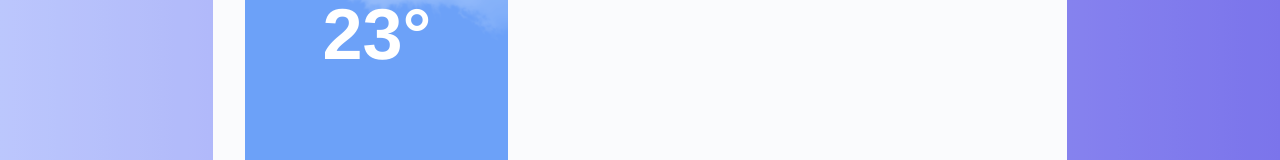
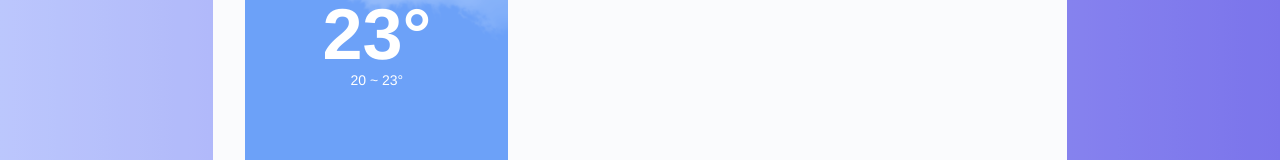
Before and after one commit to wyang0917/weather-app, a React (Create React App) app: page / in a window 1280 px wide. Shown: the part 258-418 px from the top of the page. Built offline with nearby package versions, Linux system fonts and the light colour scheme; a web font is replaced by a local one.

Commit message:
update TemperatureRange

```diff
--- a/src/components/WeatherCard/CurrentCity/CurrentCity.js
+++ b/src/components/WeatherCard/CurrentCity/CurrentCity.js
@@ -1,20 +1,23 @@
 import React from 'react'
 import bg from '../../../assets/background/Cloudy_day_background.png'
 import CurrentDate from '../CurrentDate'
-import CityName from '../CityName/CityName';
-import Temperature from './Temperature/Temperature';
+import CityName from '../CityName';
+import Temperature from './Temperature';
+import TemperatureRange from '../TemperatureRange';
 
 const CurrentCity = () => {
   console.log('currentcity');
   const CurrentCityDateFormat = (date)=>{
-    return date.format('D MMMM, dddd hh:mm')
+    return date.format('D MMMM,\xa0\xa0dddd hh:mm')
   }
   return (
     <div className='bg-blue-500 h-128 w-1/3 rounded-3xl relative py-4 px-6 text-white'>
       <img src={bg} alt="cloudy" className='bg-cover absolute top-0 right-0'></img>
       <CurrentDate FormatDate={CurrentCityDateFormat} className="text-sm block" />
       <CityName className={'text-2xl font-extrabold mt-5 mx-auto text-center block'} name={'Shanghai'}/>
-      <Temperature className={'text-center text-7xl font-extrabold my-6 block'} temperature={'23°'}/>
+      <Temperature className={'text-center text-7xl font-extrabold mt-6 block'} temperature={'23°'}/>
+      <TemperatureRange className={'text-center text-sm block mb-5'} temperatureRange={'20 ~ 23°'}/>
+
     </div>
   )
 }
--- a/src/components/WeatherCard/TemperatureRange/TemperatureRange.js
+++ b/src/components/WeatherCard/TemperatureRange/TemperatureRange.js
@@ -0,0 +1,9 @@
+import React from 'react'
+
+const TemperatureRange = ({className,temperatureRange}) => {
+  return (
+    <span className={className}>{temperatureRange}</span>
+  )
+}
+
+export default TemperatureRange
--- a/src/components/WeatherCard/TemperatureRange/index.js
+++ b/src/components/WeatherCard/TemperatureRange/index.js
@@ -0,0 +1 @@
+export {default} from './TemperatureRange'
```
